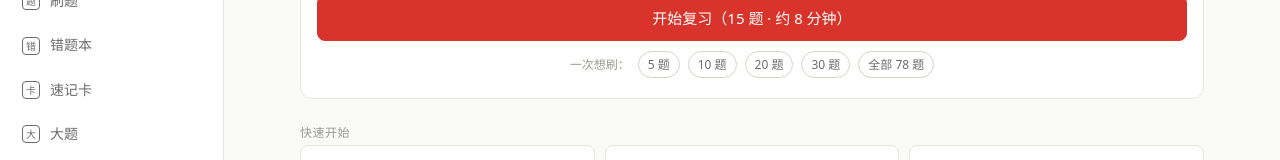
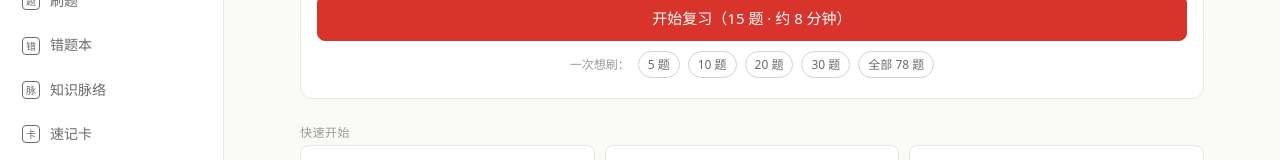
Before and after one commit to caoxiuhui520-stack/design-history-quiz, a React (Vite) app: page / in a window 1280 px wide. Shown: the part 172-332 px from the top of the page. Built offline with nearby package versions, Linux system fonts and the light colour scheme.

Commit message:
feat: 补全 78 题解析、关键词高亮、知识脉络页，并修复 iOS 导航与深色模式

```diff
--- a/src/App.tsx
+++ b/src/App.tsx
@@ -8,6 +8,7 @@ import { Flashcards } from './features/Flashcards';
 import { EssayView } from './features/EssayView';
 import { Stats } from './features/Stats';
 import { Settings } from './features/Settings';
+import { KnowledgeMap } from './features/KnowledgeMap';
 import { ToastProvider } from './components/ui';
 import { completeSession, useStore } from './core/store';
 import type { PracticeSessionSpec } from './core/practice';
@@ -21,10 +22,22 @@ type View =
   | 'wrong'
   | 'cards'
   | 'essay'
+  | 'map'
   | 'stats'
   | 'settings';
 
-const VIEWS: View[] = ['home', 'setup', 'run', 'result', 'wrong', 'cards', 'essay', 'stats', 'settings'];
+const VIEWS: View[] = [
+  'home',
+  'setup',
+  'run',
+  'result',
+  'wrong',
+  'cards',
+  'essay',
+  'map',
+  'stats',
+  'settings',
+];
 
 function parseHash(): View {
   const raw = window.location.hash.replace(/^#\/?/, '').split('?')[0];
@@ -35,13 +48,15 @@ const NAV: { view: View; label: string; mark: string }[] = [
   { view: 'home', label: '首页', mark: '首' },
   { view: 'setup', label: '刷题', mark: '题' },
   { view: 'wrong', label: '错题本', mark: '错' },
+  { view: 'map', label: '知识脉络', mark: '脉' },
   { view: 'cards', label: '速记卡', mark: '卡' },
   { view: 'essay', label: '大题', mark: '大' },
   { view: 'stats', label: '统计', mark: '数' },
   { view: 'settings', label: '我的', mark: '我' },
 ];
 
-const TABS: View[] = ['home', 'setup', 'cards', 'settings'];
+/** 底部 Tab（手机）——顺序即用户的主要动线 */
+const TABS: View[] = ['home', 'setup', 'map', 'cards', 'settings'];
 
 export default function App() {
   const [view, setView] = useState<View>(parseHash);
@@ -131,13 +146,16 @@ export default function App() {
             ) : null}
 
             {effectiveView === 'cards' ? <Flashcards onBack={() => go('home')} /> : null}
+            {effectiveView === 'map' ? (
+              <KnowledgeMap onPractice={startPractice} onBack={() => go('home')} />
+            ) : null}
             {effectiveView === 'essay' ? <EssayView onBack={() => go('home')} /> : null}
             {effectiveView === 'stats' ? <Stats onBack={() => go('home')} /> : null}
             {effectiveView === 'settings' ? <Settings onBack={() => go('home')} /> : null}
           </main>
         </div>
 
-        <nav className="tabbar">
+        <nav className="tabbar" style={{ gridTemplateColumns: `repeat(${TABS.length}, 1fr)` }}>
           {TABS.map((t) => {
             const n = NAV.find((x) => x.view === t)!;
             return (
```
